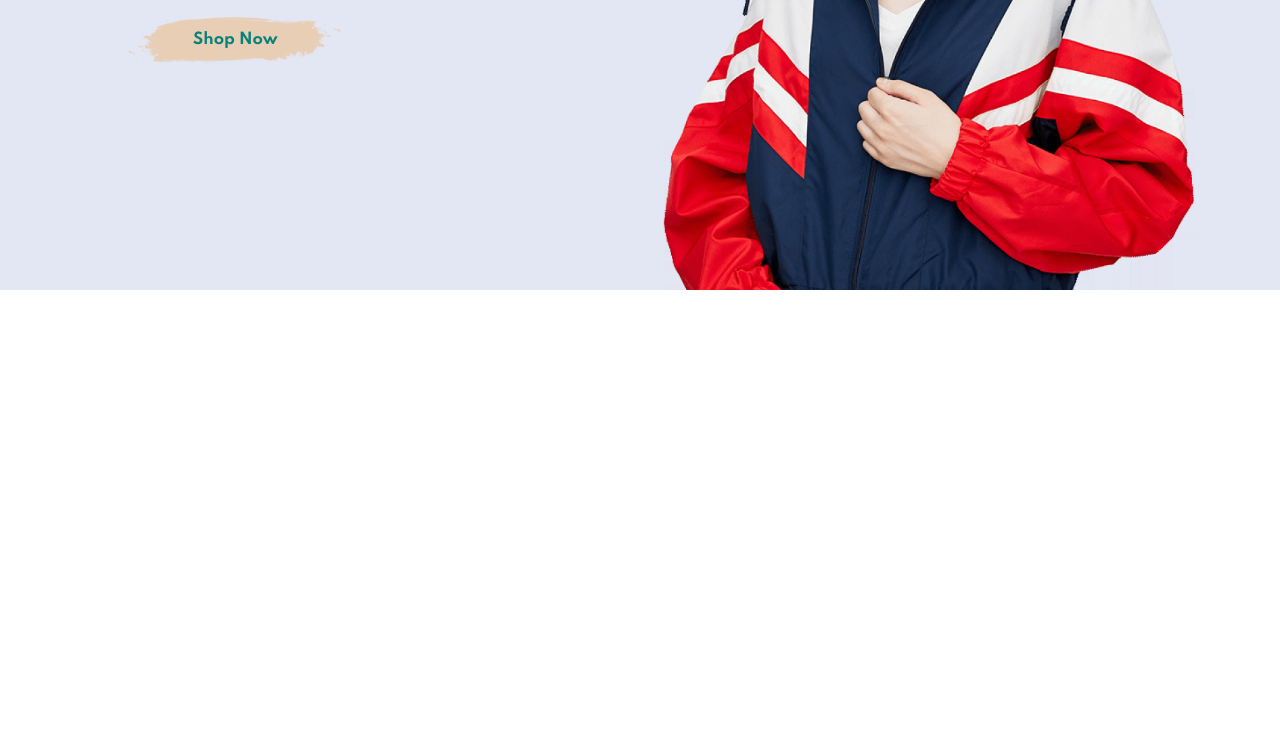
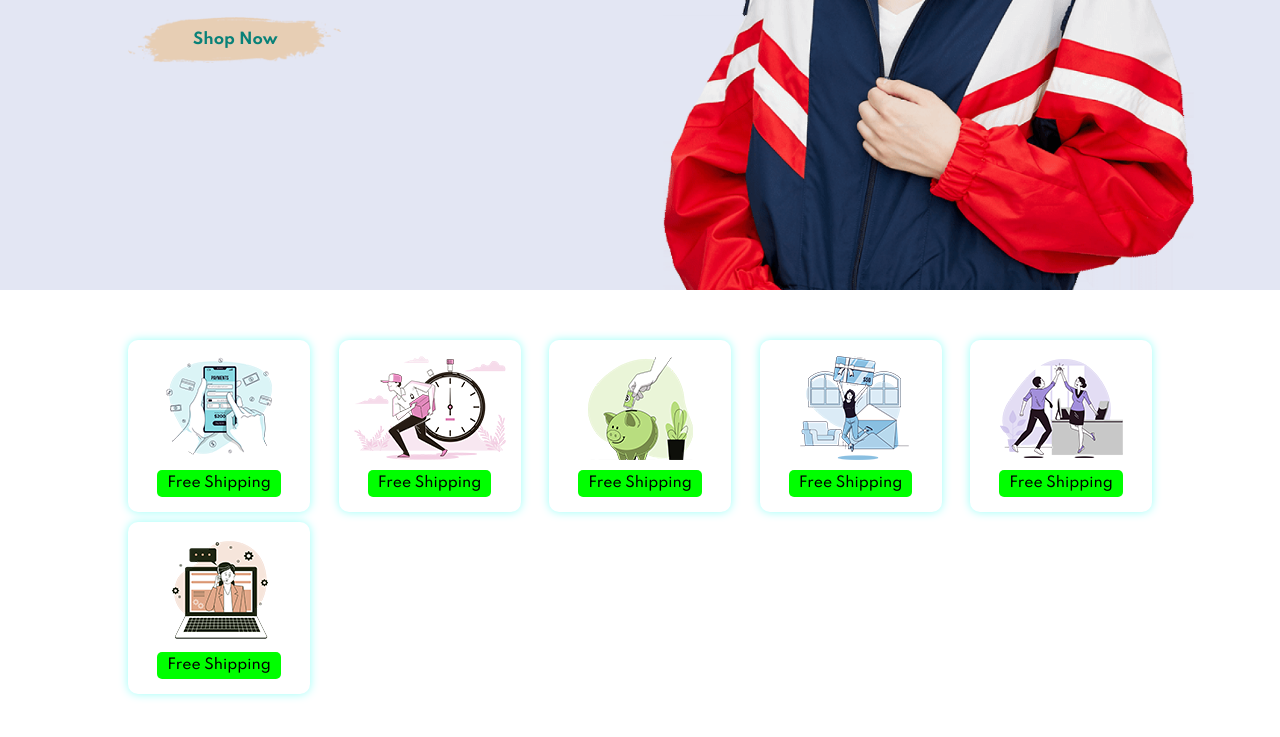
Before and after one commit to webdunyosi/cara, a plain HTML site: page index.html in a window 1280 px wide. Shown: the part 515-1252 px from the top of the page. Before the commit the page ends 805 px from the top, so only its background shows below. Drawn offline with Linux system fonts and the light colour scheme.

Commit message:
Refactor code structure for improved readability and maintainability

```diff
--- a/index.html
+++ b/index.html
@@ -43,6 +43,34 @@
       </div>
     </div>
 
+    <!-- Feature -->
+    <div class="feature">
+      <div class="feature-item">
+        <img src="img/features/f1.png" alt="">
+        <h3>Free Shipping</h3>
+      </div>
+      <div class="feature-item">
+        <img src="img/features/f2.png" alt="">
+        <h3>Free Shipping</h3>
+      </div>
+      <div class="feature-item">
+        <img src="img/features/f3.png" alt="">
+        <h3>Free Shipping</h3>
+      </div>
+      <div class="feature-item">
+        <img src="img/features/f4.png" alt="">
+        <h3>Free Shipping</h3>
+      </div>
+      <div class="feature-item">
+        <img src="img/features/f5.png" alt="">
+        <h3>Free Shipping</h3>
+      </div>
+      <div class="feature-item">
+        <img src="img/features/f6.png" alt="">
+        <h3>Free Shipping</h3>
+      </div>
+    </div>
+
     <script src="script.js"></script>
   </body>
 </html>
--- a/script.js
+++ b/script.js
@@ -1 +1,6 @@
 // Script for navigation bar
+let navbarList = document.querySelector(".navbar-list")
+let menuButton = document.querySelector(".menu")
+menuButton.addEventListener("click", () => {
+  navbarList.classList.toggle("active")
+})
--- a/style.css
+++ b/style.css
@@ -101,7 +101,22 @@ a {
     padding: 10px 5%;
   }
   .navbar-list {
-    display: none;
+    position: fixed;
+    top: 0;
+    left: 0;
+    background-color: white;
+    width: 70%;
+    height: 100vh;
+    flex-direction: column;
+    align-items: start;
+    padding: 20px;
+    box-shadow: 0 5px 15px rgb(111, 99, 99);
+    transform: translateX(-100%);
+    transition: .5s;
+  }
+  .navbar-list.active {
+    display: flex;
+    transform: translateX(0);
   }
   .navbar .menu {
     display: block;
@@ -153,3 +168,49 @@ a {
     font-size: 40px;
   }
 }
+
+/* Feature */
+.feature {
+  display: flex;
+  justify-content: space-between;
+  align-items: center;
+  flex-wrap: wrap;
+  gap: 10px;
+  margin: 50px 10%;
+}
+.feature-item {
+  text-align: center;
+  padding: 15px;
+  box-shadow: 0 0 10px #9afff8;
+  border-radius: 10px;
+  transition: .3s;
+}
+.feature-item img {
+  width: 100%;
+  margin: auto;
+  display: block;
+  margin-bottom: 5px;
+}
+.feature-item:hover {
+  background-color: #088178;
+  box-shadow: 0 0 10px #00433e;
+  color: white;
+}
+.feature-item h3 {
+  margin-top: 5px;
+  font-size: 14px;
+  background-color: lime;
+  padding: 5px 10px;
+  display: inline-block;
+  border-radius: 5px;
+  font-weight: 500;
+}
+@media (max-width: 480px) {
+  .feature {
+    gap: 30px;
+    margin: 30px 5%;
+  }
+  .feature-item {
+    width: 100%;
+  }
+}
```
Also changed, not shown: 1 other file.
